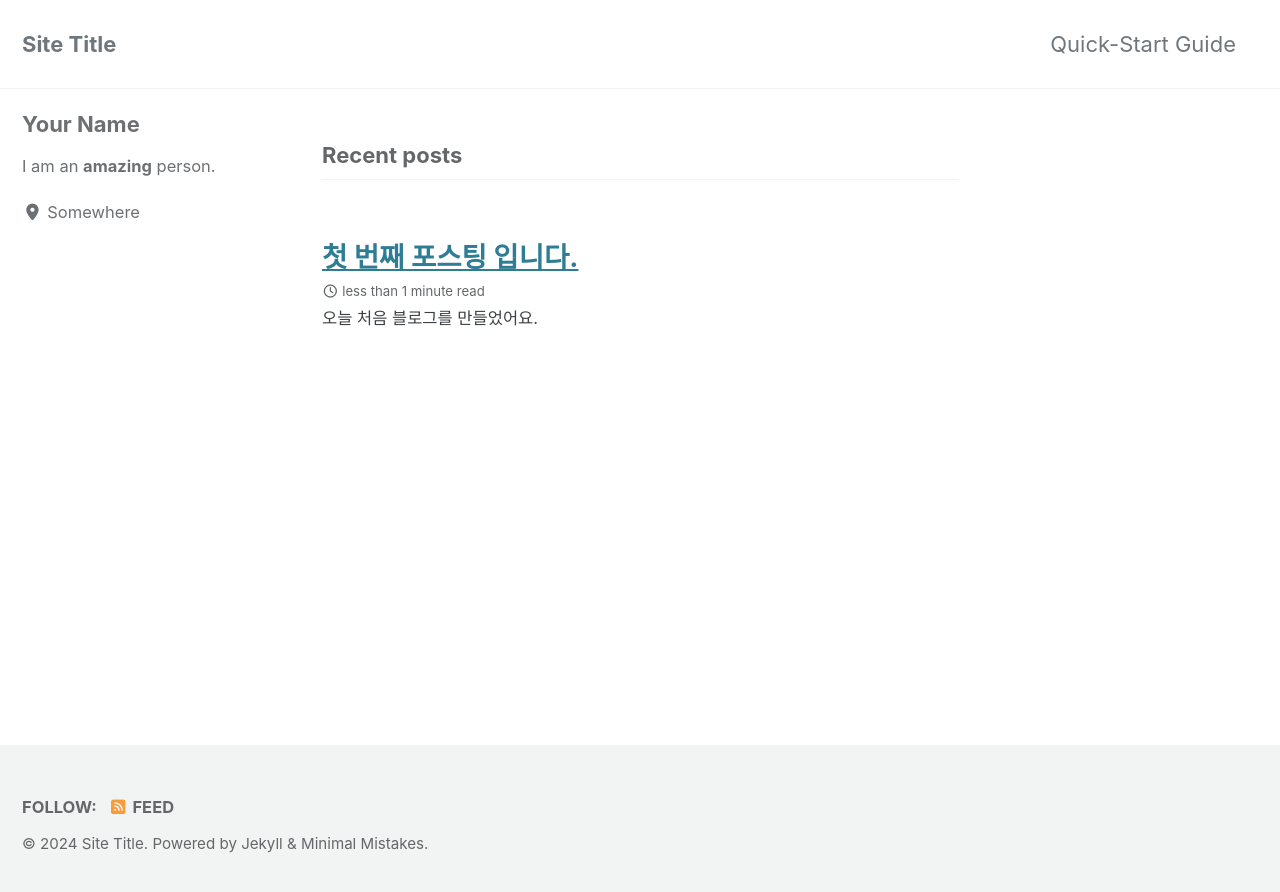
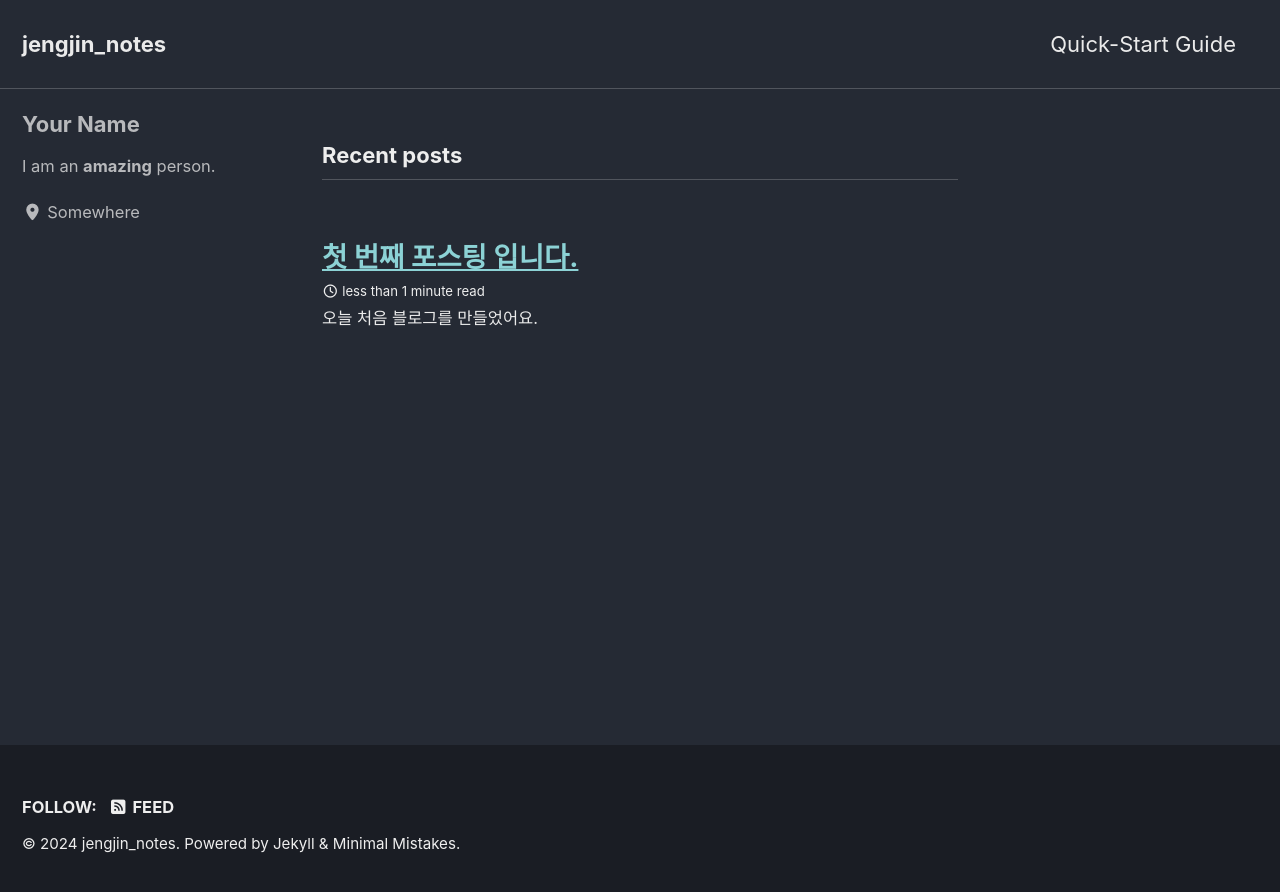
Before and after one commit to jengjin/jemoon.github.io, a Jekyll site: the page built from index.html, in a window 1280 px wide. Shown: the top 892 px of the page. Built offline with Jekyll 4.4.1, drawn with Linux system fonts in a browser that asks for light colours; cached includes are drawn as plain includes; the list of posts is cut into pages by our own code.

Commit message:
Update _config.yml

```diff
--- a/_config.yml
+++ b/_config.yml
@@ -12,12 +12,12 @@
 
 # theme                  : "minimal-mistakes-jekyll"
 # remote_theme           : "mmistakes/minimal-mistakes"
-minimal_mistakes_skin    : "default" # "air", "aqua", "contrast", "dark", "dirt", "neon", "mint", "plum", "sunrise"
+minimal_mistakes_skin    : "dark" # "air", "aqua", "contrast", "dark", "dirt", "neon", "mint", "plum", "sunrise"
 
 # Site Settings
 locale                   : "en-US"
 rtl                      : # true, false (default) # turns direction of the page into right to left for RTL languages
-title                    : "Site Title"
+title                    : "jengjin_notes"
 title_separator          : "-"
 subtitle                 : # site tagline that appears below site title in masthead
 name                     : "Your Name"
```
